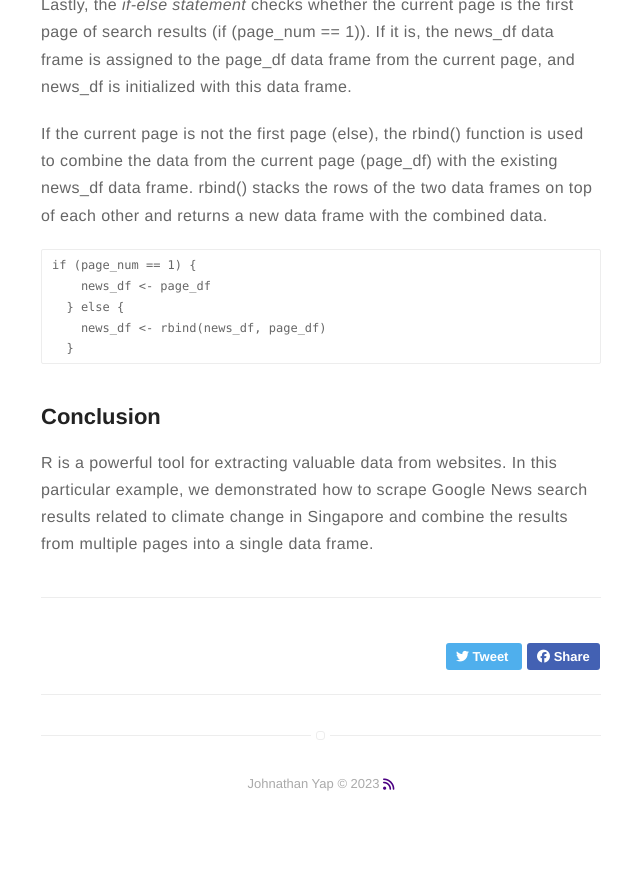
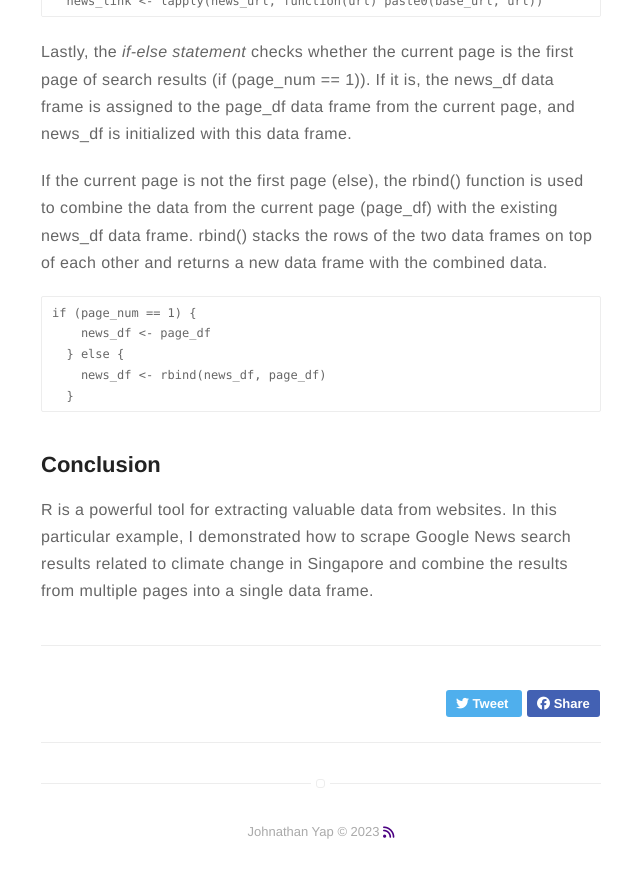
Before and after one commit to jxhnthan/john, a Jekyll site: the page built from _posts/2023-01-23-webscraping.markdown, in a window 1280 px wide and 900 px high, scrolled down 2163 px. Shown: the top 878 px of the window, without its empty margins (319-959 px from the left). Built offline with Jekyll 4.4.1, drawn with Linux system fonts in a browser that asks for light colours; nearby versions of some CDN libraries; before the commit the page ends 3015 px from its top, so only the background shows below that; some of the changed text lies outside the part shown.

````diff
--- a/_posts/2023-01-23-webscraping.markdown
+++ b/_posts/2023-01-23-webscraping.markdown
@@ -102,7 +104,7 @@ if (page_num == 1) {
 ```
 
 ## Conclusion
-R is a powerful tool for extracting valuable data from websites. In this particular example, we demonstrated how to scrape Google News search results related to climate change in Singapore and combine the results from multiple pages into a single data frame.
+R is a powerful tool for extracting valuable data from websites. In this particular example, I demonstrated how to scrape Google News search results related to climate change in Singapore and combine the results from multiple pages into a single data frame.
 
 
 
````
Also changed, not shown: other parts of _posts/2023-01-23-webscraping.markdown (+3 -1 lines).
